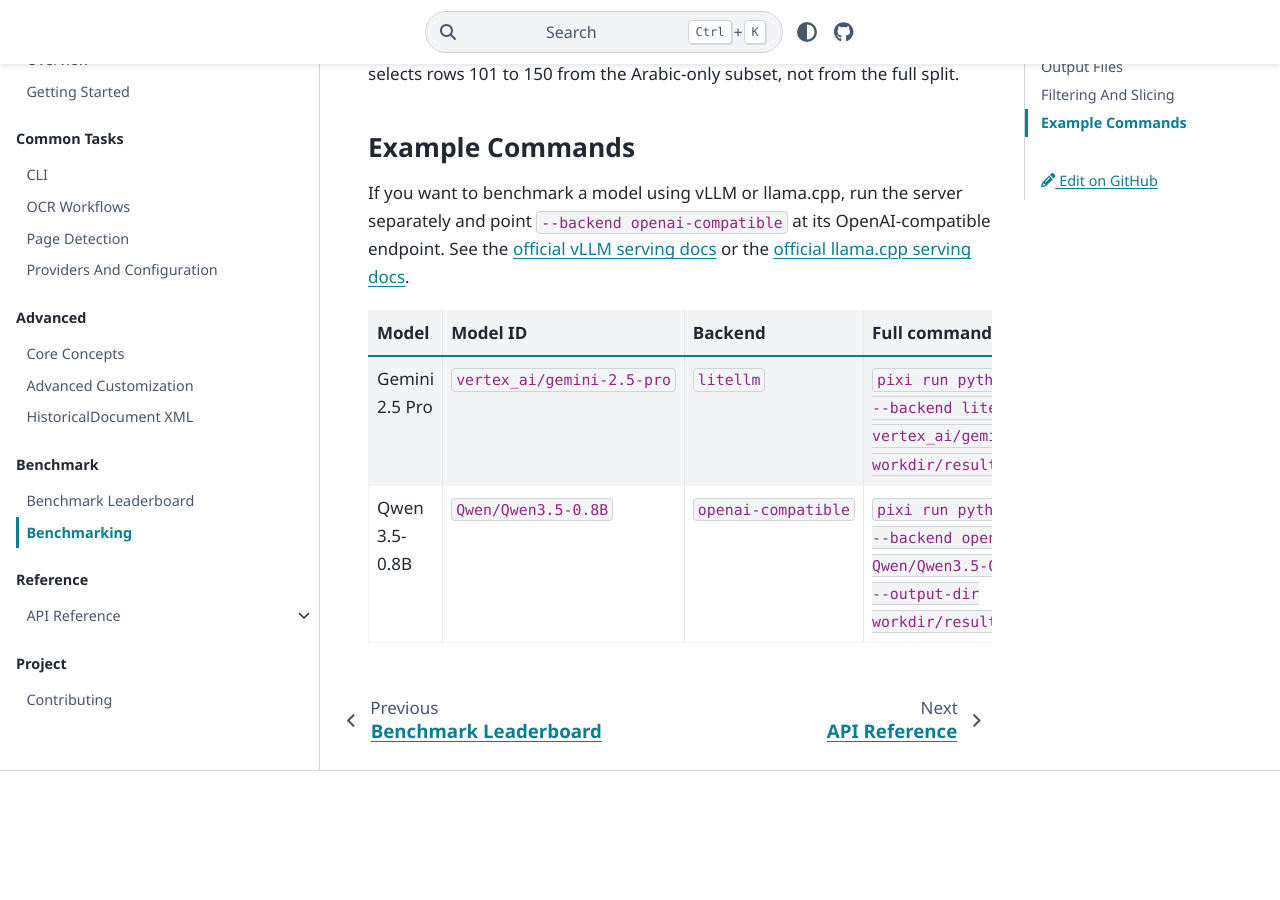
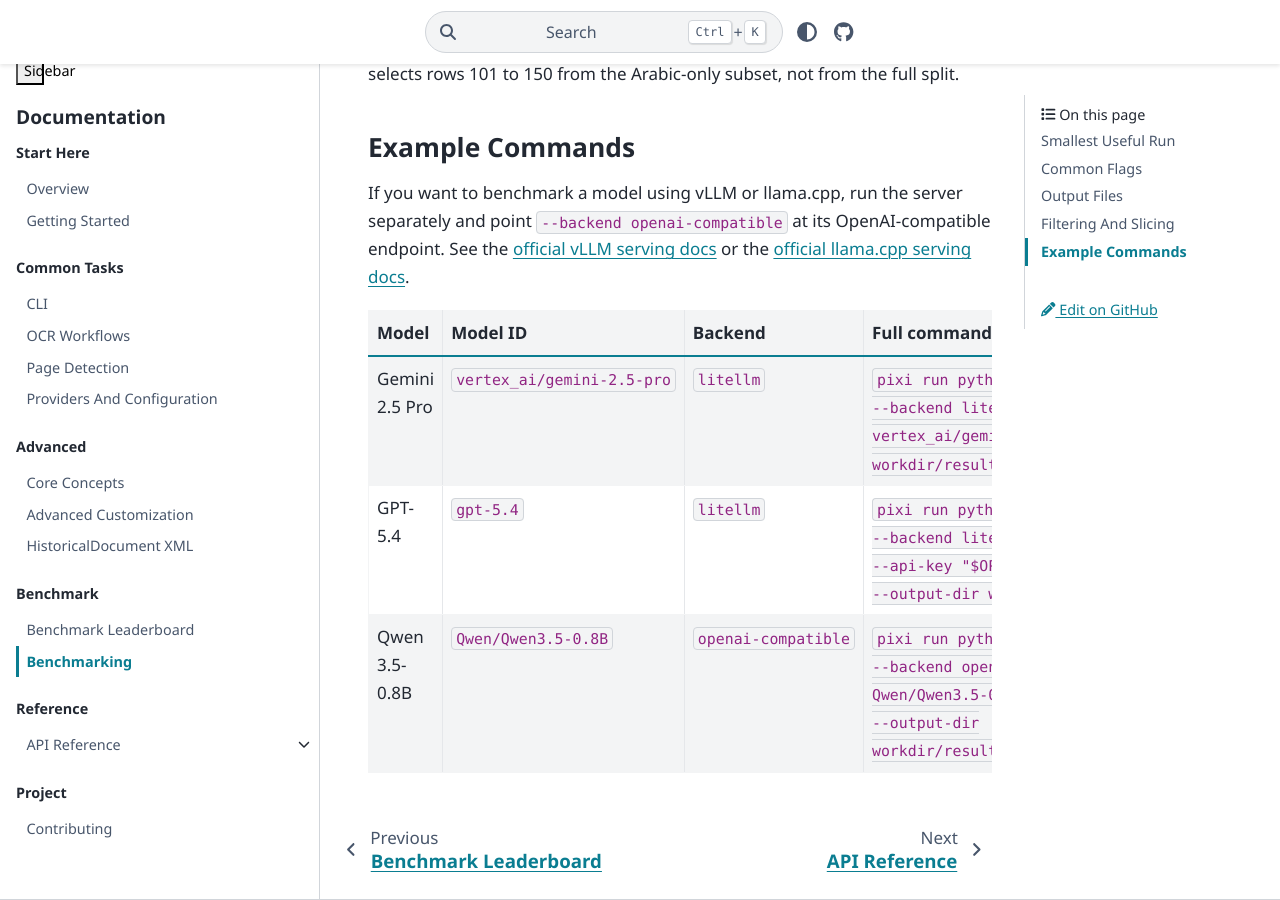
Before and after one commit to stanford-oval/Churro, a Sphinx documentation site: the page built from docs/benchmarking.md, in a window 1280 px wide and 900 px high, scrolled down 1655 px. Built offline with Sphinx 7.4.7 and the PyData theme 0.15.4, drawn with Linux system fonts in a browser that asks for light colours; before the commit the page ends 2426 px from its top, so only the background shows below that.

Commit message:
docs(benchmark): add GPT-5.4 model to benchmarking example commands

```diff
--- a/docs/benchmarking.md
+++ b/docs/benchmarking.md
@@ -54,4 +54,5 @@
 | Model | Model ID | Backend | Full command |
 | --- | --- | --- | --- |
 | Gemini 2.5 Pro | `vertex_ai/gemini-2.5-pro` | `litellm` | `pixi run python -m tooling.benchmarking.benchmark --backend litellm --dataset-split test --model vertex_ai/gemini-2.5-pro --output-dir workdir/results/test/litellm_vertex_ai_gemini-2.5-pro` |
+| GPT-5.4 | `gpt-5.4` | `litellm` | `pixi run python -m tooling.benchmarking.benchmark --backend litellm --dataset-split test --model gpt-5.4 --api-key "$OPENAI_API_KEY" --max-concurrency 16 --output-dir workdir/results/test/litellm_gpt-5.4` |
 | Qwen 3.5-0.8B | `Qwen/Qwen3.5-0.8B` | `openai-compatible` | `pixi run python -m tooling.benchmarking.benchmark --backend openai-compatible --dataset-split test --model Qwen/Qwen3.5-0.8B --base-url http://127.0.0.1:8000/v1 --output-dir workdir/results/test/openai-compatible_Qwen_Qwen3.5-0.8B` |
```
